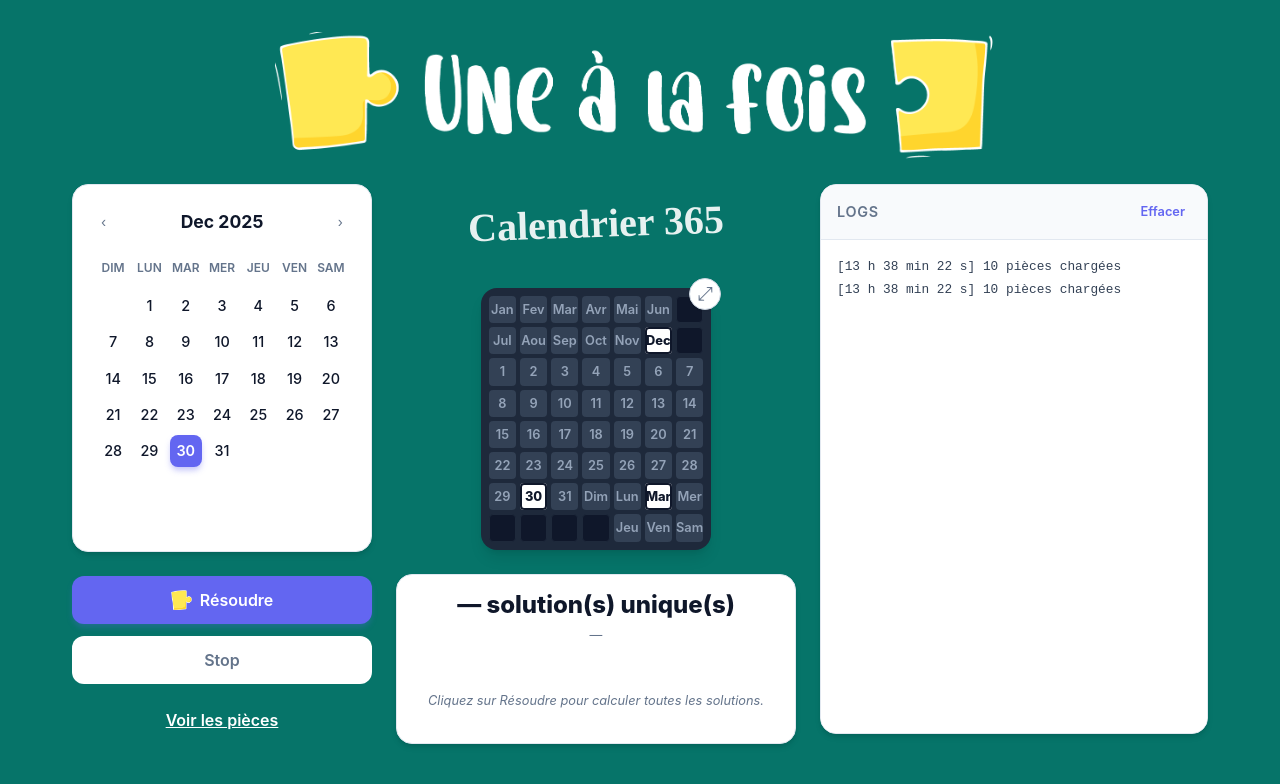
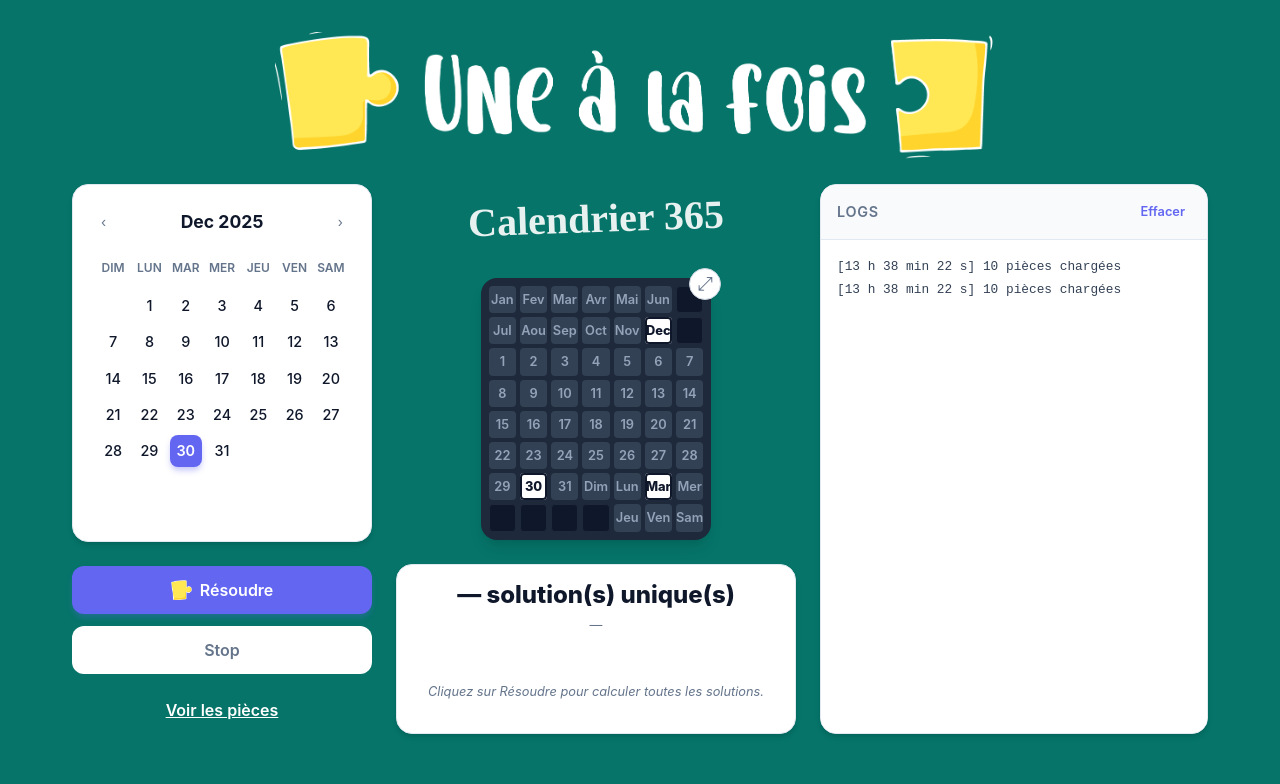
Before and after one commit to jeepee-star/Puzzle-Solver, a React (Vite) app: page / in a window 1280 px wide. Shown: the top 784 px of the page. Built offline with nearby package versions, Linux system fonts and the light colour scheme.

Commit message:
UI: Adjust solution info height to 70px

```diff
--- a/src/App.css
+++ b/src/App.css
@@ -306,7 +306,7 @@ button.app__pieces-button {
   font-weight: 600;
   border: 1px solid #bbf7d0;
   animation: slideIn 0.3s ease-out;
-  height: 80px;
+  height: 70px;
   /* Fix height stability (accommodates title) */
   display: flex;
   align-items: center;
```
